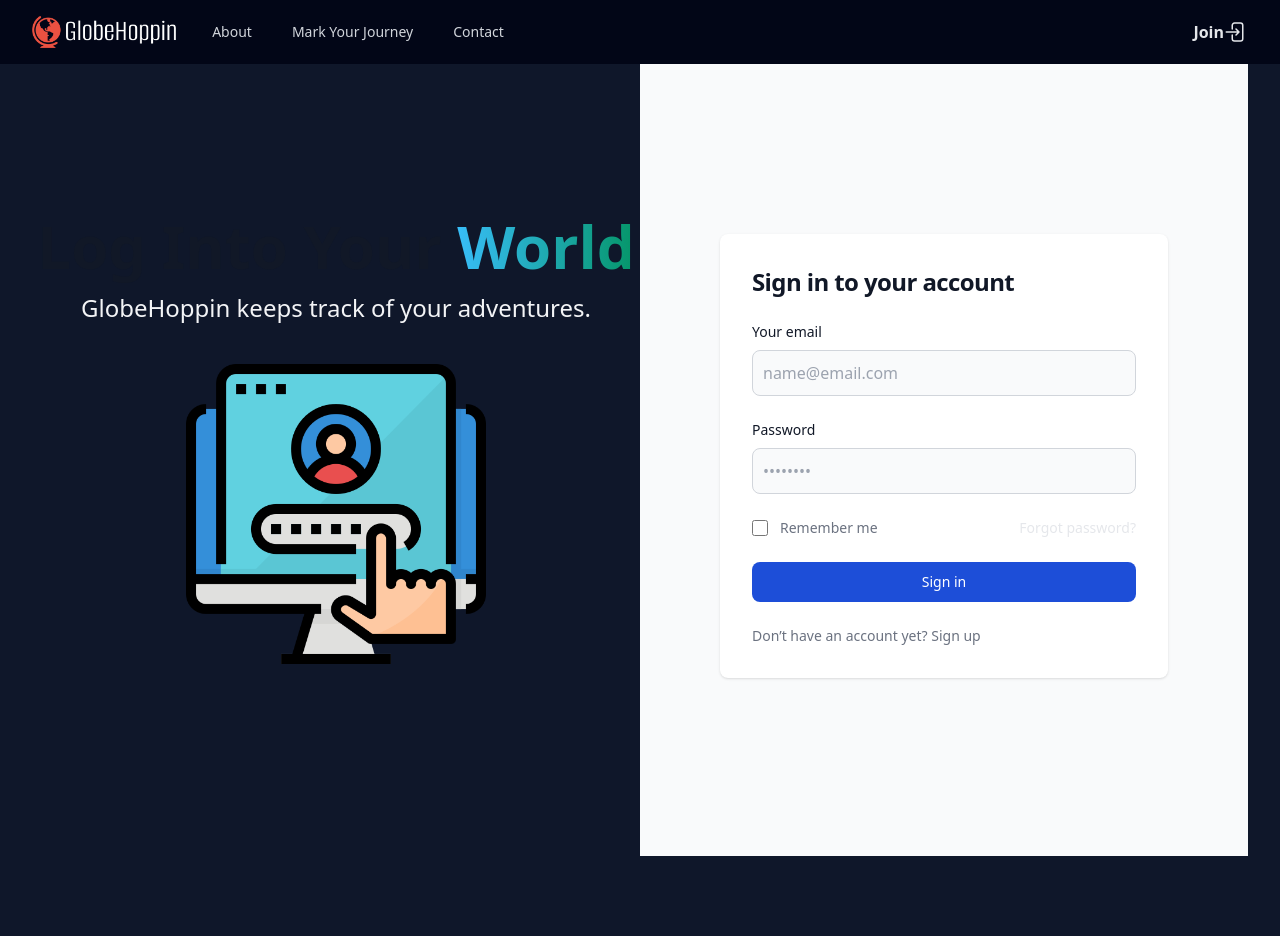
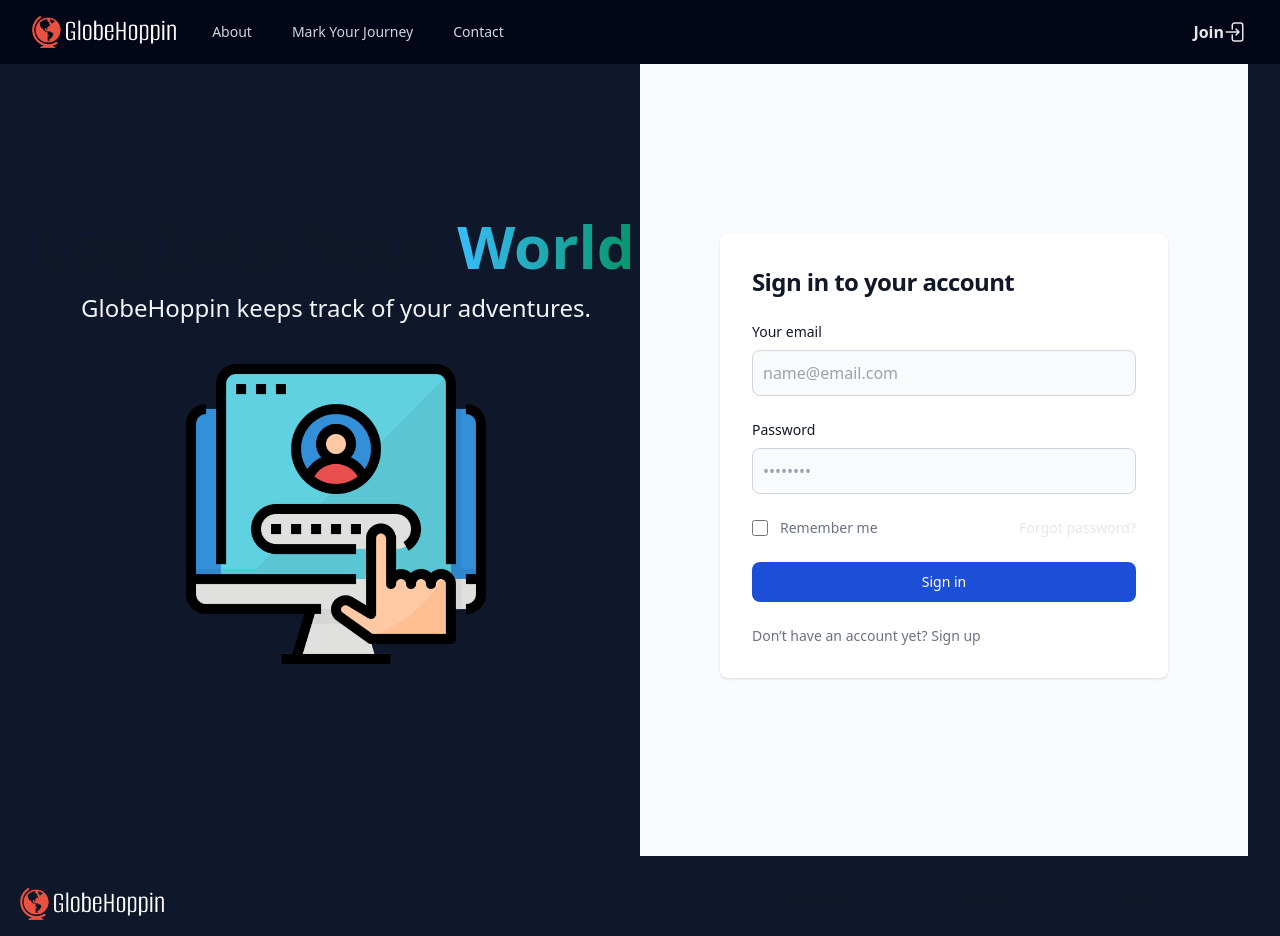
Before and after one commit to GlobeHoppin/GlobeHoppin, a React (Vite) app: page /signin in a window 1280 px wide. Shown: the top 936 px of the page. Before the commit the page ends 856 px from the top, so only its background shows below. Built offline with nearby package versions, Linux system fonts and the light colour scheme.

Commit message:
fix: footer added in all the pages

```diff
--- a/src/pages/Loginpage.jsx
+++ b/src/pages/Loginpage.jsx
@@ -1,6 +1,7 @@
 import { NavLink } from "react-router-dom";
 import PageNav from "../components/PageNav";
 import loginimg from "/loginimg.png";
+import Footer from "../components/Footer";
 
 function Loginpage() {
   return (
@@ -115,6 +116,7 @@ function Loginpage() {
           </div>
         </div>
       </div>
+      <Footer />
     </>
   );
 }
--- a/src/pages/Registerpage.jsx
+++ b/src/pages/Registerpage.jsx
@@ -1,8 +1,11 @@
 import PageNav from "../components/PageNav";
 import { NavLink } from "react-router-dom";
 import signupimg from "/signupimg.png";
+import Footer from "../components/Footer";
+
 function Registerpage() {
   return (
+    <>
       <div className="relative isolate px-6 pt-14 lg:px-8">
         <PageNav />
         <div className="mx-auto text-gray-200">
@@ -102,6 +105,8 @@ function Registerpage() {
           </div>
         </div>
       </div>
+      <Footer />
+    </>
   );
 }
 
```
Lines whose indentation alone changed are shown as unchanged.
